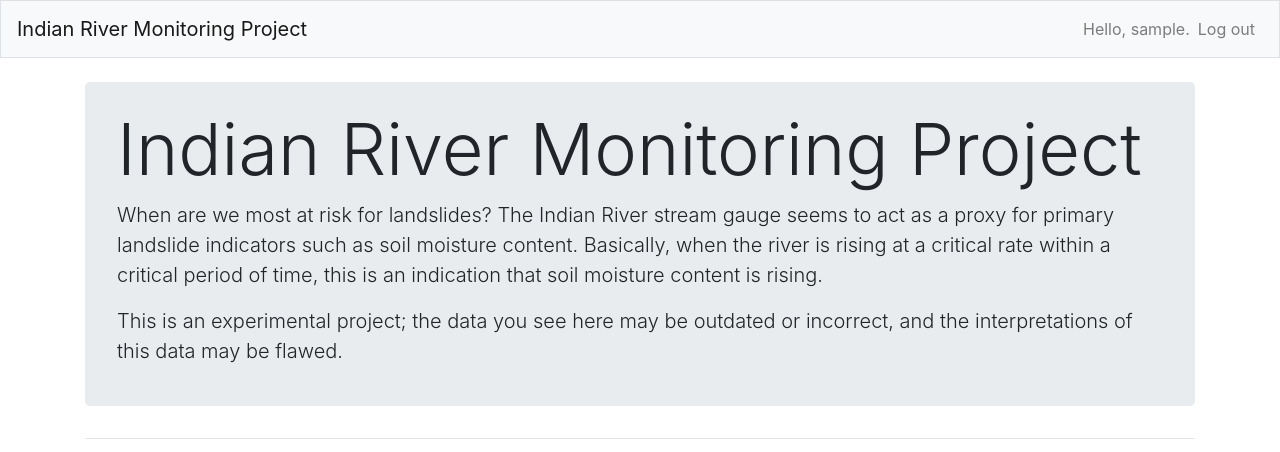
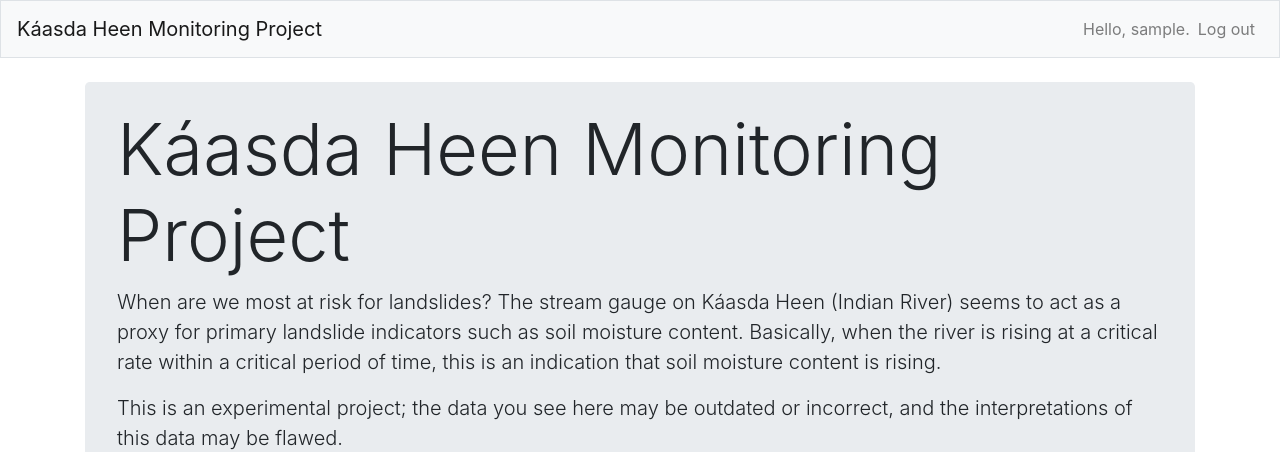
Before and after one commit to ehmatthes/sitka_irg_realtime, a Django app: page / in a window 1280 px wide. Shown: the top 452 px of the page. Run offline with Django 3.2, Linux system fonts and the light colour scheme; the visitor is signed in with stand-in values (Sample User, id 1); data that the repository does not hold is empty; some libraries are stand-ins or nearby versions.

Commit message:
Use indigineous name for the river.

```diff
--- a/irg_viz/templates/irg_viz/base.html
+++ b/irg_viz/templates/irg_viz/base.html
@@ -7,7 +7,7 @@
   <meta charset="utf-8">
   <meta name="viewport" content="width=device-width, initial-scale=1,
     shrink-to-fit=no">
-  <title>Indian River Monitoring Project</title>
+  <title>Káasda Heen Monitoring Project</title>
 
   {% bootstrap_css %}
   <link href="{% static 'custom.css' %}" rel="stylesheet" type="text/css" media="screen">
@@ -19,7 +19,7 @@
   <nav class="navbar navbar-expand-md navbar-light bg-light mb-4 border">
 
     <a class="navbar-brand" href="{% url 'irg_viz:index'%}">
-        Indian River Monitoring Project</a>
+        Káasda Heen Monitoring Project</a>
 
     <button class="navbar-toggler" type="button" data-toggle="collapse"
         data-target="#navbarCollapse" aria-controls="navbarCollapse"
--- a/irg_viz/templates/irg_viz/index.html
+++ b/irg_viz/templates/irg_viz/index.html
@@ -4,10 +4,10 @@
 
 {% block page_header %}
   <div class="jumbotron">
-    <h1 class="display-3">Indian River Monitoring Project</h1>
+    <h1 class="display-3">Káasda Heen Monitoring Project</h1>
 
     {% if user.is_authenticated %}
-      <p class="lead">When are we most at risk for landslides? The Indian River stream gauge seems to act as a proxy for primary landslide indicators such as soil moisture content. Basically, when the river is rising at a critical rate within a critical period of time, this is an indication that soil moisture content is rising.</p>
+      <p class="lead">When are we most at risk for landslides? The stream gauge on Káasda Heen (Indian River) seems to act as a proxy for primary landslide indicators such as soil moisture content. Basically, when the river is rising at a critical rate within a critical period of time, this is an indication that soil moisture content is rising.</p>
       <p class="lead">This is an experimental project; the data you see here may be outdated or incorrect, and the interpretations of this data may be flawed.
       </p>
     {% else %}
```
